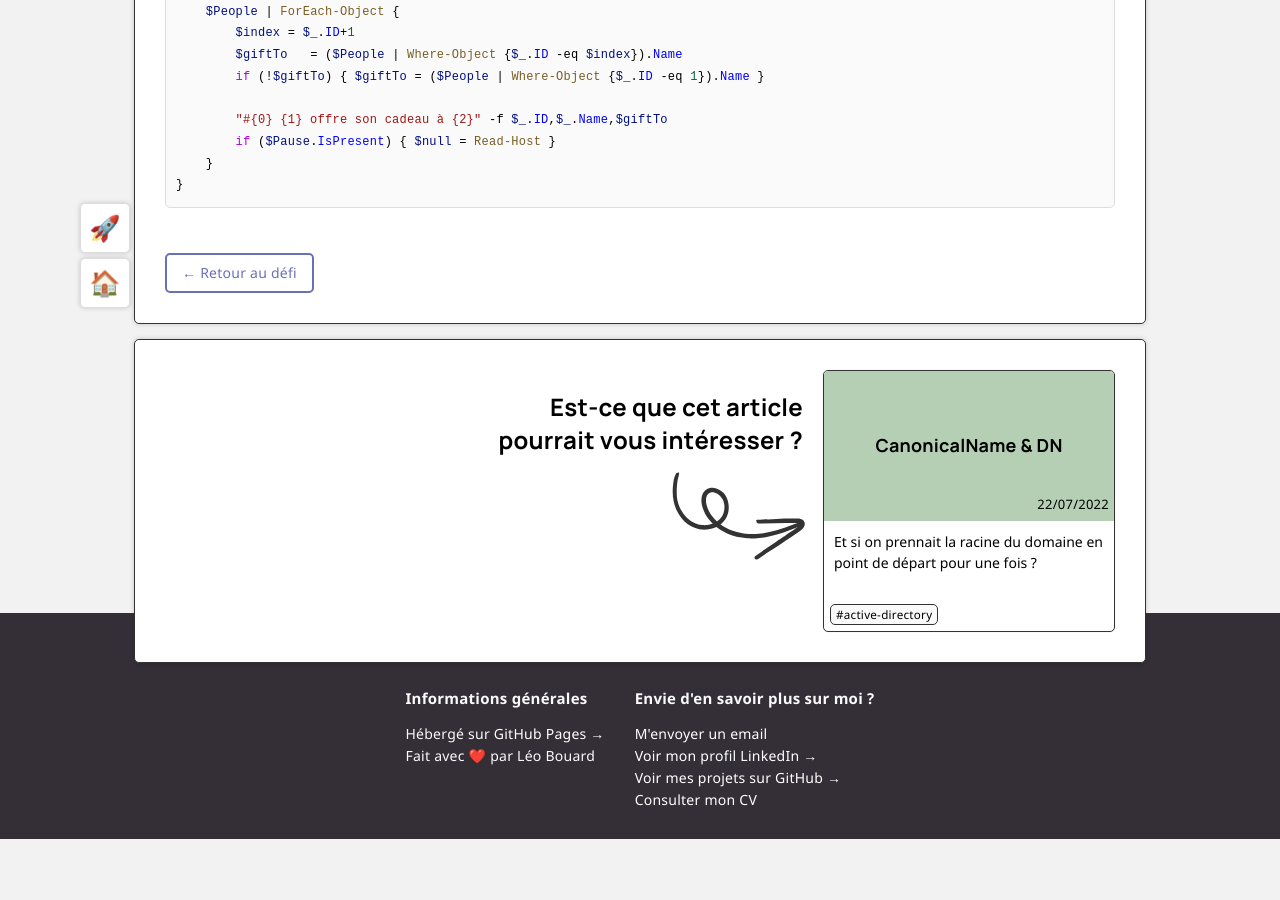
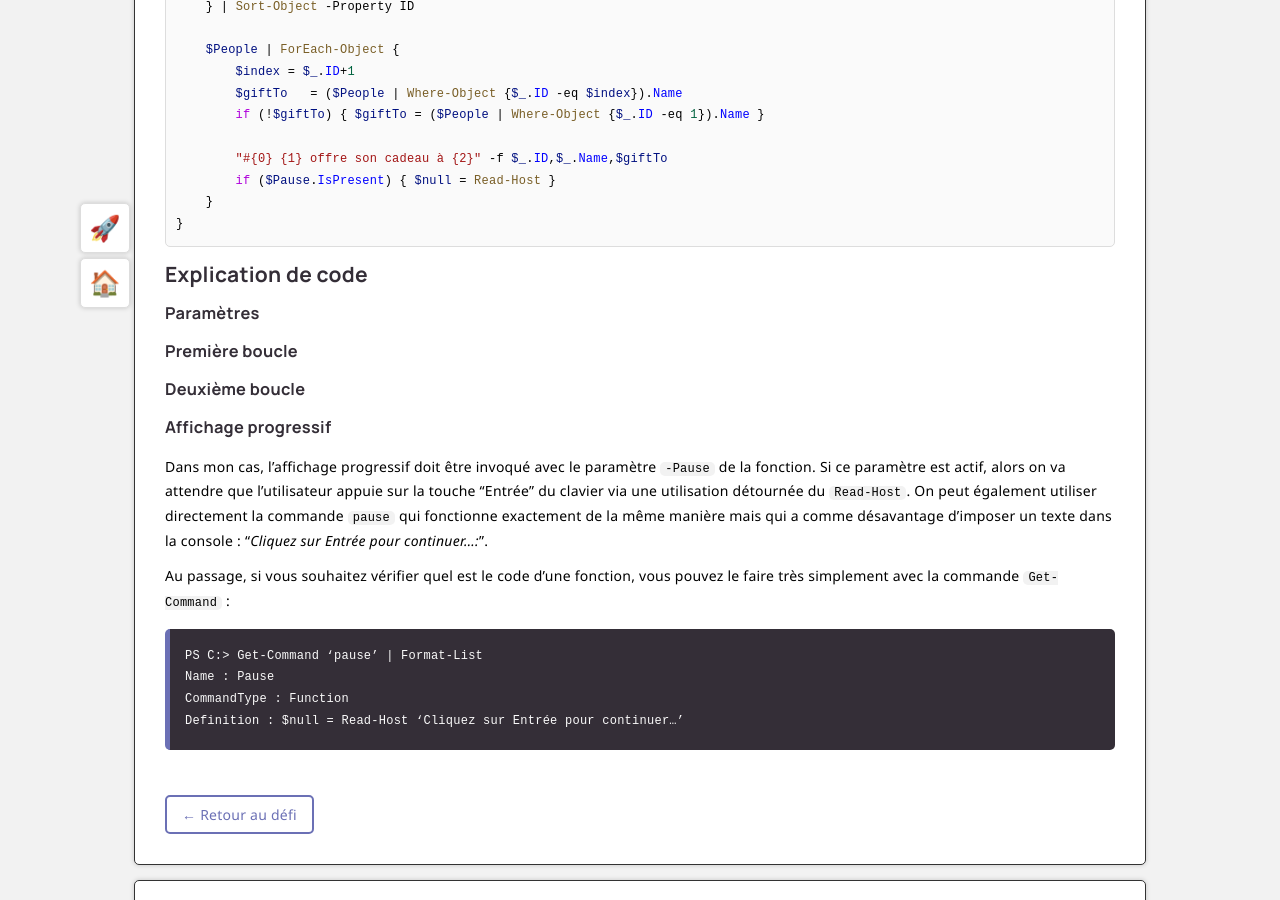
Before and after one commit to leobouard/leobouard.github.io, a Jekyll site: the page built from _posts/2021-11-30-pere-noel-secret-soluce.md, in a window 1280 px wide and 900 px high, scrolled down 642 px. Built offline with Jekyll 4.4.1, drawn with Linux system fonts in a browser that asks for light colours; some web fonts are replaced; before the commit the page ends 1481 px from its top, so only the background shows below that; some of the changed text lies outside the part shown.

Commit message:
Re-publication SecretSanta

````diff
--- a/_posts/2021-11-30-pere-noel-secret-soluce.md
+++ b/_posts/2021-11-30-pere-noel-secret-soluce.md
@@ -6,6 +6,8 @@ prevLink:
   name: "Retour au défi"
   id: "/2021/11/30/pere-noel-secret"
 ---
+
+Voici la fonction `Get-SecretSanta` pour obtenir notre tirage au sort :
 
 ```powershell
 function Get-SecretSanta {
@@ -34,3 +36,23 @@ function Get-SecretSanta {
     }
 }
 ```
+
+## Explication de code
+
+### Paramètres
+
+### Première boucle
+
+### Deuxième boucle
+
+### Affichage progressif
+
+Dans mon cas, l'affichage progressif doit être invoqué avec le paramètre `-Pause` de la fonction. Si ce paramètre est actif, alors on va attendre que l'utilisateur appuie sur la touche "Entrée" du clavier via une utilisation détournée du `Read-Host`. On peut également utiliser directement la commande `pause` qui fonctionne exactement de la même manière mais qui a comme désavantage d'imposer un texte dans la console : "*Cliquez sur Entrée pour continuer...:*".
+
+Au passage, si vous souhaitez vérifier quel est le code d'une fonction, vous pouvez le faire très simplement avec la commande `Get-Command` :
+
+> PS C:\> Get-Command 'pause' | Format-List
+>\
+> Name        : Pause\
+> CommandType : Function\
+> Definition  : $null = Read-Host 'Cliquez sur Entrée pour continuer...'
````
Also changed, not shown: _posts/2021-11-30-pere-noel-secret.md (+10 -1 lines).
